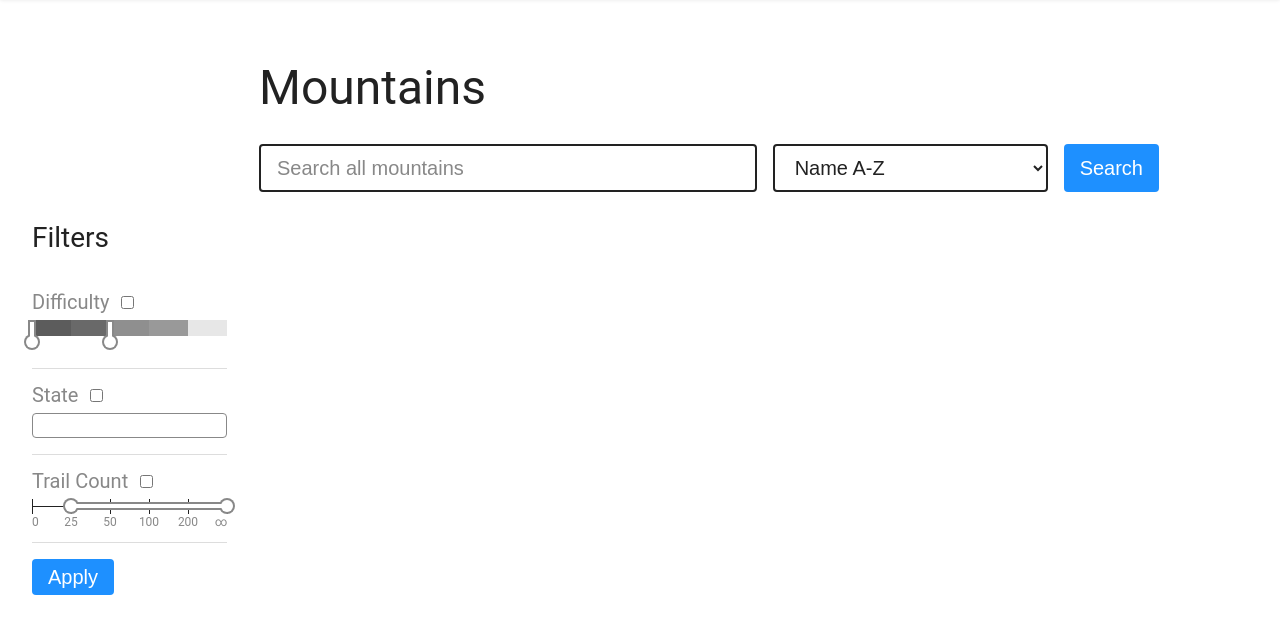
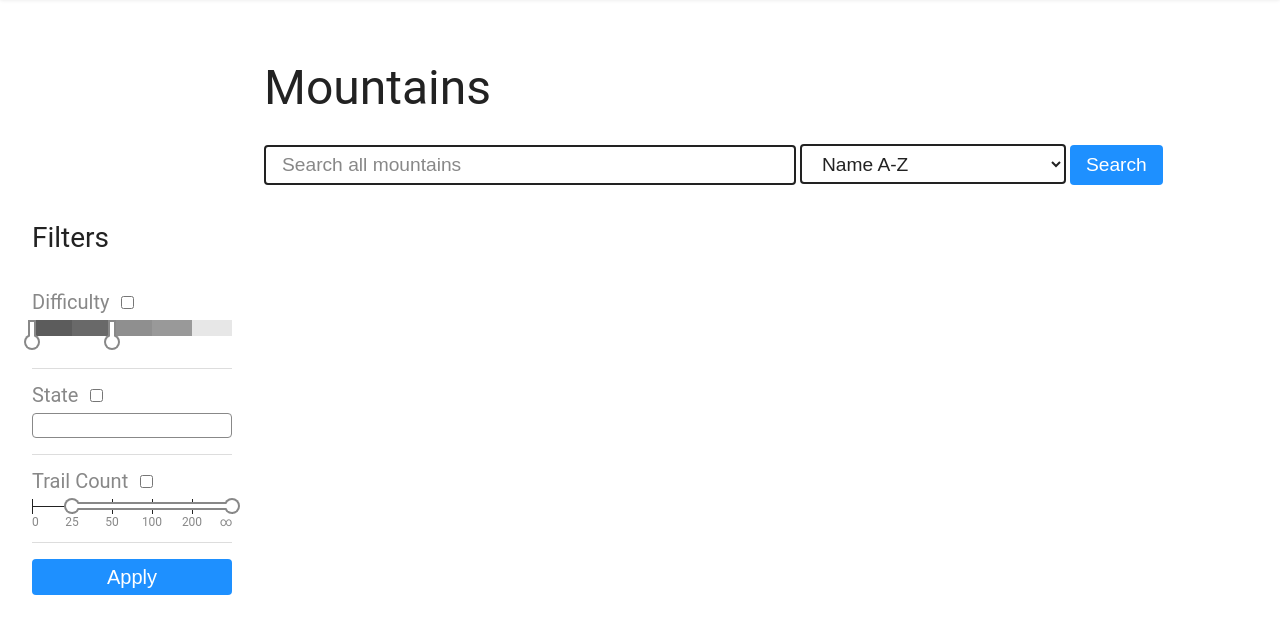
Before and after one commit to joshua-coppola/steep-seeker, a Flask app: page /search in a window 1280 px wide. Shown: the part 67-701 px from the top of the page. Run offline with Flask 2, Linux system fonts and the light colour scheme; data that the repository does not hold is empty.

Commit message:
made search page responsive

```diff
--- a/static/form.css
+++ b/static/form.css
@@ -36,13 +36,13 @@
 }
 
 .ts-form, .ts-form fieldset, .form-slider {
-  display: flex;
+  display: grid;
   flex-direction: column;
   align-items: flex-start;
   gap: 8px;
 }
 .ts-form {
-  font-size: 18px;
+  font-size: 1.1rem;
   gap: 16px;
 }
 .ts-form input {
@@ -58,6 +58,7 @@
   background-color: var(--color-accent);
   padding: 0 16px;
   height: 36px;
+  width: 200px;
 }
 *[disabled] {
   color: var(--color-tertiary);
--- a/static/search.css
+++ b/static/search.css
@@ -42,26 +42,26 @@ main {
 }
 
 .search-form {
-  display: flex;
-  height: 48px;
-  gap: 16px;
+  display: block;
+  height: 40px;
+  gap: 8px;
 }
 .search-form > * {
-  height: 48px;
+  height: 40px;
   padding: 0 16px;
   border-radius: 4px;
   border: 2px solid var(--color-primary);
   color: var(--color-primary);
-  font-size: 1.25rem;
+  font-size: 1.2rem;
 }
 .search-form #search {
   background-color: transparent;
-  height: 48px;
-  width: 500px;
+  height: 40px;
+  width: 532px;
 }
 .search-form #search::placeholder {
   color: var(--color-tertiary);
-  font-size: 1.25rem;
+  font-size: 1.2rem;
 }
 .search-form #submit {
   background-color: var(--color-accent);
@@ -79,3 +79,46 @@ main {
   margin-top: 80px;
   margin-bottom: 40px;
 }
+
+@media screen and (max-width: 1250px){
+    .search-form #search {
+        width: auto;
+    }
+}
+
+@media screen and (max-width: 950px){
+    .search-form {
+        display: grid;
+        padding-bottom: 110px;
+    }
+
+    #sidebar h2 {
+        margin-top: 160px;
+    }
+}
+
+@media screen and (max-width: 800px) {
+    .result {
+        display: grid;
+    }
+
+    .map-link {
+        position: relative;
+    }
+
+    .thumbnail {
+        width: auto;
+        height: 100px;
+    }
+}
+
+@media screen and (max-width: 620px) {
+    #sidebar {
+        visibility: hidden;
+        width: 0px;
+    }
+
+    main {
+        padding: 0px;
+    }
+}
--- a/templates/search.jinja
+++ b/templates/search.jinja
@@ -37,6 +37,16 @@ Search
         <input id="submit" type="submit" value="Search" />
     </form>
 
+    <div class="links">
+        {% if 'prev' in pages %}
+        <a href="{{pages.prev}}">← Previous Page</a>
+        {% endif %}
+        <span style="flex-grow: 1"></span>
+        {% if 'next' in pages %}
+        <a href="{{pages.next}}">Next Page →</a>
+        {% endif %}
+    </div>
+
     <ul class="results">
         {% for mountain in mountains %}
         <li class="result">
@@ -45,6 +55,7 @@ Search
                     height=100px />
             </a>
             <h2><a href="/map/{{mountain.state}}/{{mountain.name}}" style="color: black">{{mountain.name}}</a></h2>
+            <div>
                 {% if mountain.difficulty > 0 %}
                 {% if mountain.beginner_friendliness > 14 %}
                 <span class="icon difficulty-green"></span>
@@ -68,6 +79,7 @@ Search
                 {% if mountain.difficulty >= 45 %}
                 <span class="icon difficulty-yellow"></span>
                 {% endif %}
+            </div>
             <p class="copy">
                 {{mountain.state}} — {{mountain.trail_count}} Trails — {{mountain.vertical}}' Vertical
             </p>
```
Lines whose indentation alone changed are shown as unchanged.
